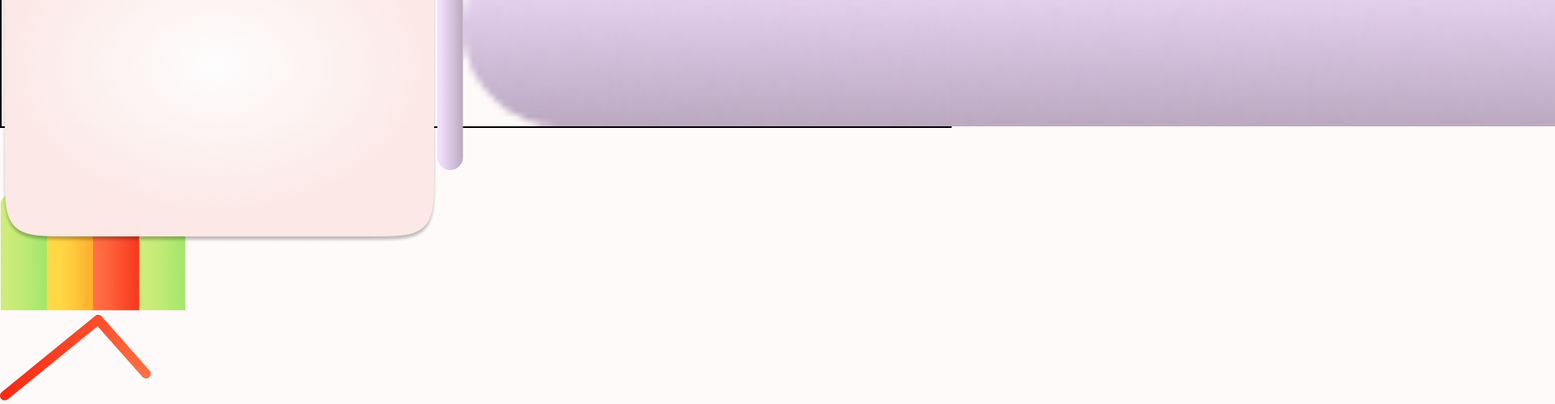
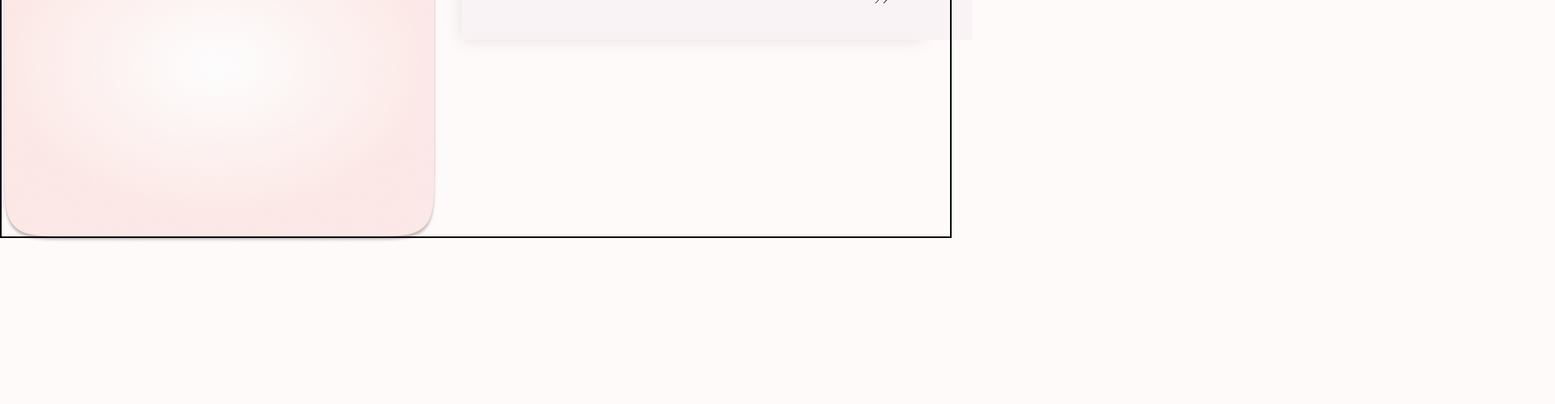
Before and after one commit to GboyeRichard1/New-Figma-Project, a plain HTML site: page index.html in a window 1280 px wide. Shown: the part 729-1228 px from the top of the page at 81% size, 1920 px wide, since content can reach past the window. After the commit the page ends 1033 px from the top, so only its background shows below. Drawn offline with Linux system fonts and the light colour scheme.

Commit message:
Getting Better

```diff
--- a/index.html
+++ b/index.html
@@ -63,12 +63,7 @@
 
 
                      <div class="container3">
-
                         <div class="vectormajor"><img src="images/Vector.png"></div>
-                        <div class="Lvector"><img src="images/VectorL.png"></div>
-                        <div class="otherlvector"></div><img src="/images/Vectorminus.png"></div>
-                        <div class="imagegroup"><img src="images/Group.png"></div>
-                        <div class="svgvector"><img src="images/Vector.svg"></div>
                     </div>
 
 
--- a/style.css
+++ b/style.css
@@ -212,6 +212,28 @@ display:flex;
 position: relative;
 margin-top: 60px;
 width: 1175px;
-height: 250px;
+height: 386px;
 border:2px solid black;
 }
+
+.vectormajor{
+position:absolute;
+width:300px;
+height:300px;
+}
+
+.Lvector{
+
+}
+
+.otherlvector{
+
+}
+
+.imagegroup{
+
+}
+
+.svgvector{
+
+}
```
